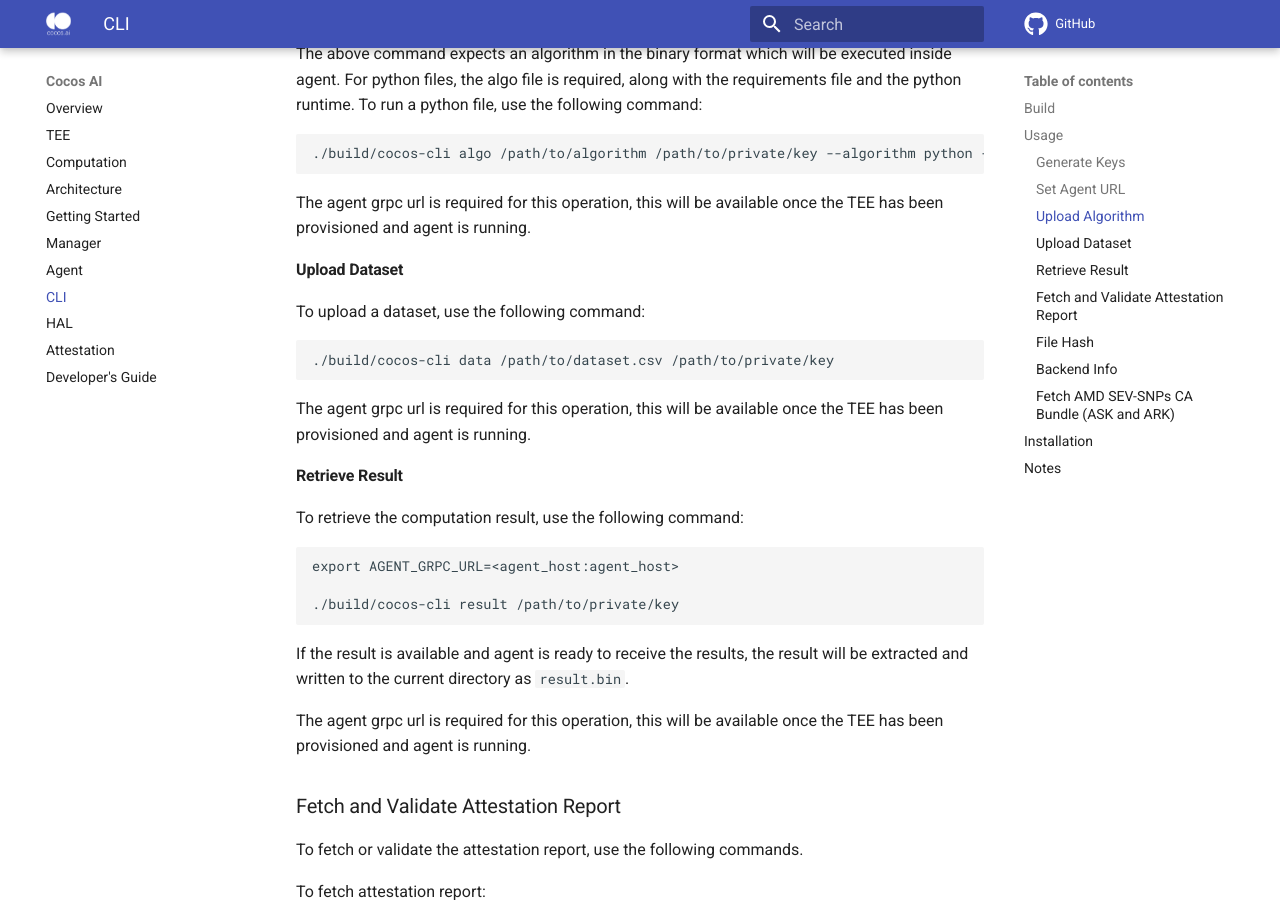
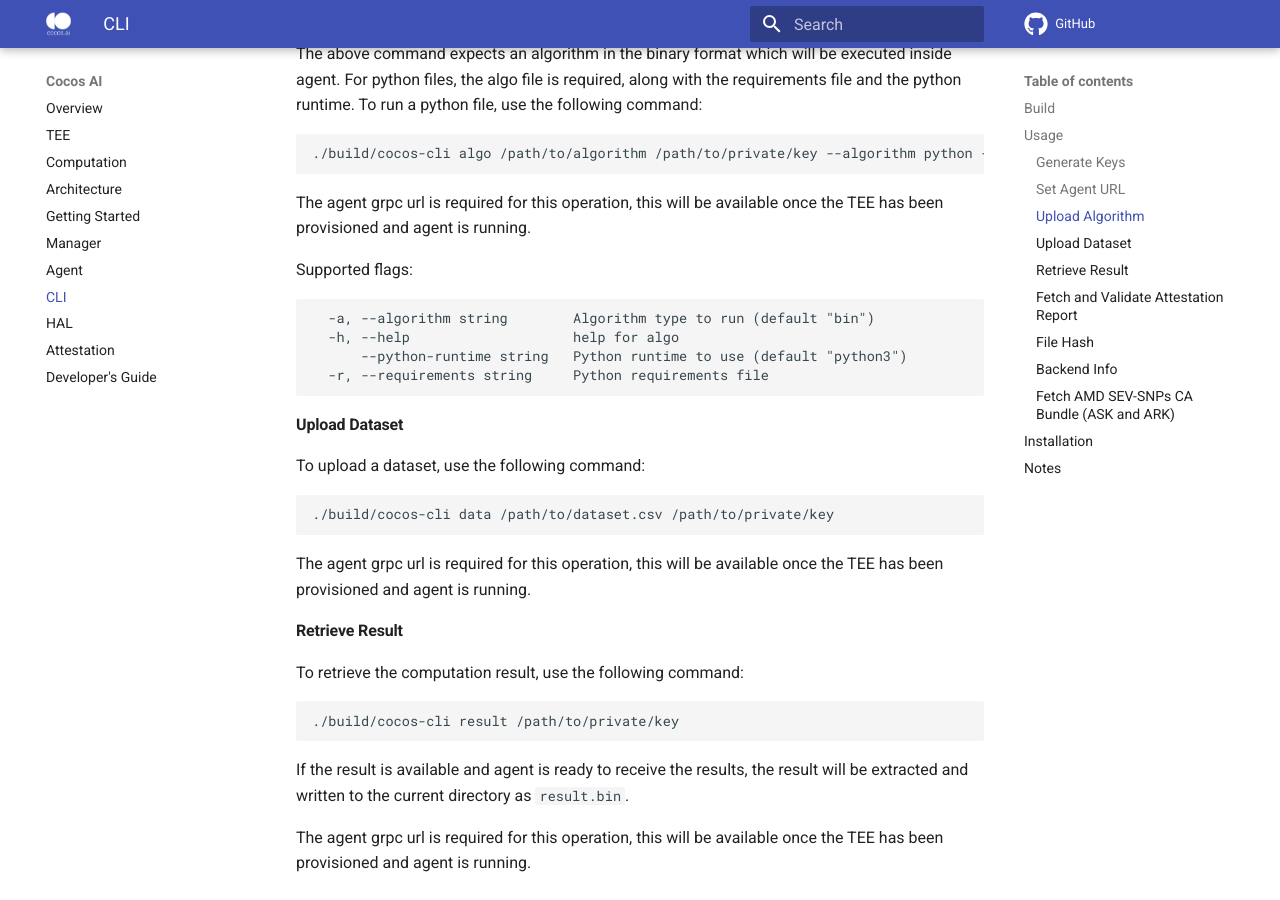
Before and after one commit to ultravioletrs/cocos-docs, an MkDocs documentation site: the page built from docs/cli.md, in a window 1280 px wide and 900 px high, scrolled down 1191 px. Built offline with MkDocs 1.6.1 and Material for MkDocs 9.7.7, drawn with Linux system fonts in a browser that asks for light colours; comment, search, counter and statistics services are not loaded.

Commit message:
add supported flags for algo
Signed-off-by: WashingtonKK <washingtonkigan@gmail.com>

````diff
--- a/docs/cli.md
+++ b/docs/cli.md
@@ -52,6 +52,15 @@ Currently, support is provided for two types of algorithms: executable binaries
 
 The agent grpc url is required for this operation, this will be available once the TEE has been provisioned and agent is running.
 
+Supported flags:
+
+```shell
+  -a, --algorithm string        Algorithm type to run (default "bin")
+  -h, --help                    help for algo
+      --python-runtime string   Python runtime to use (default "python3")
+  -r, --requirements string     Python requirements file
+```
+
 #### Upload Dataset
 
 To upload a dataset, use the following command:
@@ -67,8 +76,6 @@ The agent grpc url is required for this operation, this will be available once t
 To retrieve the computation result, use the following command:
 
 ```bash
-export AGENT_GRPC_URL=<agent_host:agent_host>
-
 ./build/cocos-cli result /path/to/private/key
 ```
 
@@ -92,6 +99,7 @@ To validate attestation report
 To validate the report data, the report data flag is compulsory.
 
 Optional Flags:
+
 ```shell
       --CA_bundles stringArray                  PEM format CA bundles for the AMD product. Combined with contents of cabundle_paths.
       --CA_bundles_paths stringArray            Paths to CA bundles for the AMD product. Must be in PEM format, ASK, then ARK certificates. If unset, uses embedded root certificates.
````
